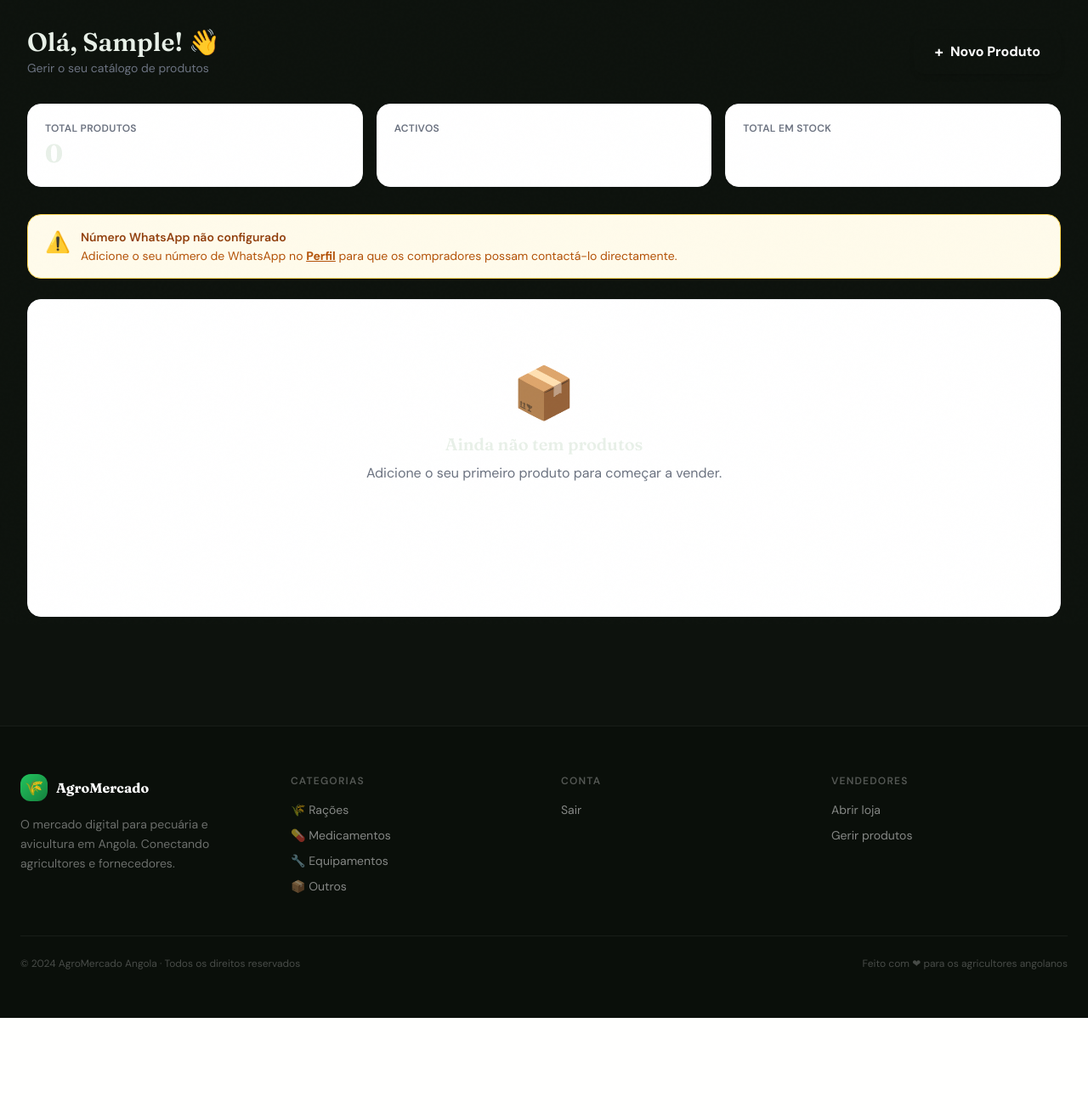
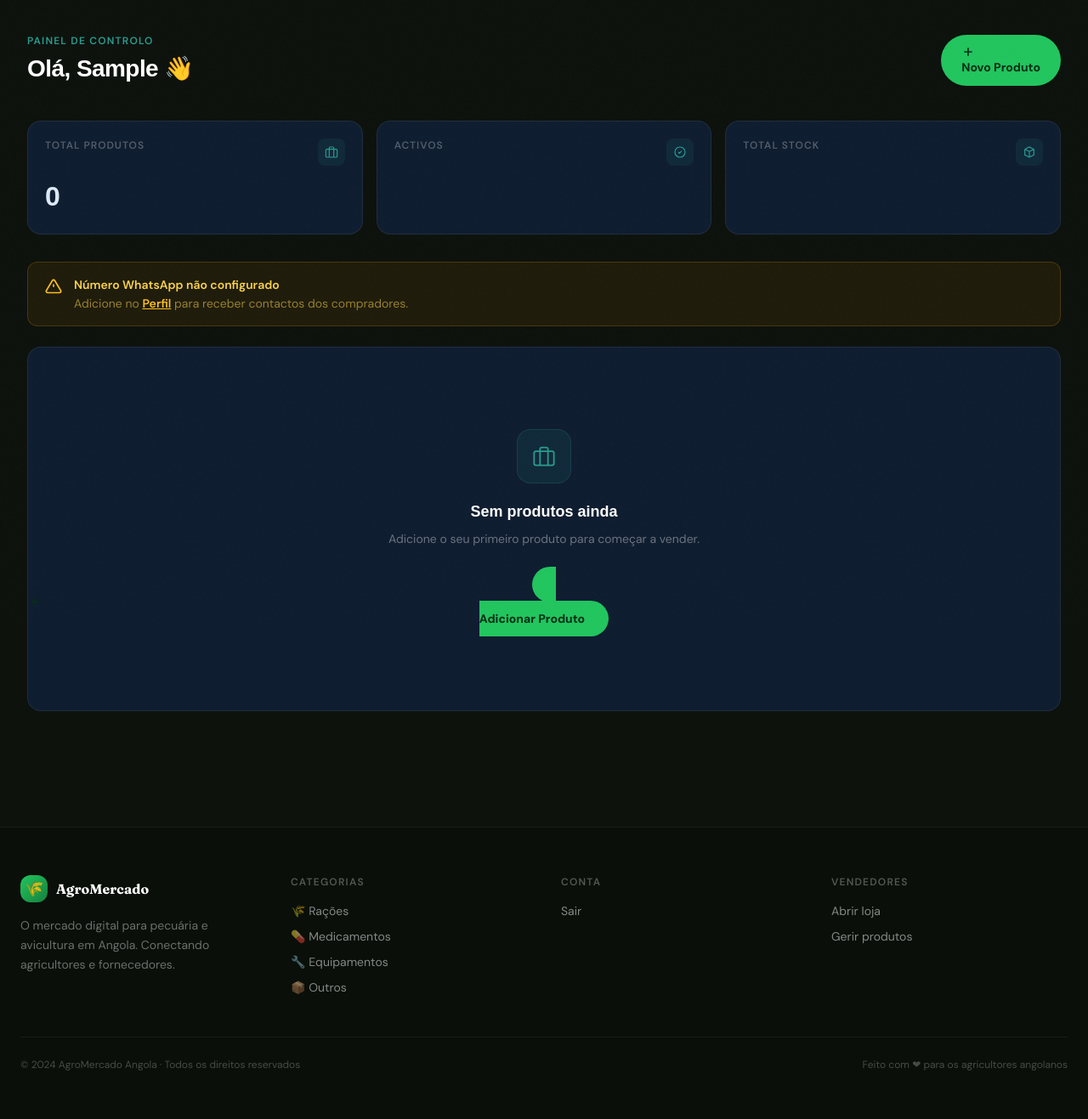
Before and after one commit to kikanegaspar-ui/passafacil, a Flask app: template app/templates/seller/dashboard.html in a window 1280 px wide. Shown: the part 65-1382 px from the top of the page at 85% size. Before the commit the page ends 1263 px from the top, so only its background shows below. Run offline with Flask 3, Linux system fonts and the light colour scheme; the template is opened without the code that fills it, so the values that code supplies are empty; the visitor is signed in with stand-in values (Sample User, id 1); some libraries are stand-ins or nearby versions.

Commit message:
Update dashboard.html

```diff
--- a/app/templates/seller/dashboard.html
+++ b/app/templates/seller/dashboard.html
@@ -1,135 +1,128 @@
 {% extends "base.html" %}
-{% block title %}Dashboard do Vendedor — AgroMercado{% endblock %}
+{% block title %}Dashboard — AgroCAD{% endblock %}
 
 {% block content %}
-<div class="max-w-7xl mx-auto px-4 sm:px-6 lg:px-8 py-8">
+<div class="max-w-7xl mx-auto px-4 sm:px-6 lg:px-8 py-10">
 
   <!-- Header -->
-  <div class="flex flex-col sm:flex-row sm:items-center sm:justify-between gap-4 mb-8">
+  <div class="flex flex-col sm:flex-row sm:items-center sm:justify-between gap-5 mb-10">
     <div>
-      <h1 class="font-display text-2xl sm:text-3xl text-forest-700">
-        Olá, {{ current_user.name.split()[0] }}! 👋
+      <p class="text-xs font-semibold uppercase tracking-widest mb-1" style="color:#2a9d8f;letter-spacing:.1em;">Painel de Controlo</p>
+      <h1 style="font-family:'Plus Jakarta Sans',sans-serif;font-weight:800;font-size:1.75rem;color:white;letter-spacing:-.02em;">
+        Olá, {{ current_user.name.split()[0] }} 👋
       </h1>
-      <p class="text-gray-500 text-sm mt-0.5">Gerir o seu catálogo de produtos</p>
     </div>
-    <a href="{{ url_for('seller.create_product') }}"
-       class="inline-flex items-center gap-2 bg-forest-600 hover:bg-forest-700 text-white font-bold px-6 py-3 rounded-xl transition-colors shadow-md">
-      <span class="text-lg">+</span> Novo Produto
+    <a href="{{ url_for('seller.create_product') }}" class="btn-primary px-6 py-3 text-sm">
+      <svg class="w-4 h-4" fill="none" stroke="currentColor" stroke-width="2.5" viewBox="0 0 24 24"><line x1="12" y1="5" x2="12" y2="19"/><line x1="5" y1="12" x2="19" y2="12"/></svg>
+      Novo Produto
     </a>
   </div>
 
   <!-- Stats -->
   <div class="grid grid-cols-2 sm:grid-cols-3 gap-4 mb-8">
-    <div class="bg-white border border-gray-100 rounded-2xl shadow-sm p-5">
-      <p class="text-xs text-gray-500 uppercase font-semibold tracking-wide mb-1">Total Produtos</p>
-      <p class="font-display text-3xl font-bold text-forest-700">{{ products | length }}</p>
-    </div>
-    <div class="bg-white border border-gray-100 rounded-2xl shadow-sm p-5">
-      <p class="text-xs text-gray-500 uppercase font-semibold tracking-wide mb-1">Activos</p>
-      <p class="font-display text-3xl font-bold text-green-600">{{ active_count }}</p>
-    </div>
-    <div class="bg-white border border-gray-100 rounded-2xl shadow-sm p-5 col-span-2 sm:col-span-1">
-      <p class="text-xs text-gray-500 uppercase font-semibold tracking-wide mb-1">Total em Stock</p>
-      <p class="font-display text-3xl font-bold text-harvest-500">{{ total_stock }}</p>
-    </div>
+    {% for label, value, color, icon_path in [
+      ('Total Produtos', products|length, '#dce8f5', 'M20 7H4a2 2 0 0 0-2 2v10a2 2 0 0 0 2 2h16a2 2 0 0 0 2-2V9a2 2 0 0 0-2-2zM16 21V5a2 2 0 0 0-2-2h-4a2 2 0 0 0-2 2v16'),
+      ('Activos', active_count, '#5ecec4', 'M9 12l2 2 4-4m6 2a9 9 0 1 1-18 0 9 9 0 0 1 18 0'),
+      ('Total Stock', total_stock, '#fbbf24', 'M20 7l-8-4-8 4m16 0l-8 4m8-4v10l-8 4m0-10L4 7m8 4v10M4 7v10l8 4'),
+    ] %}
+      <div class="rounded-2xl p-5 {% if loop.last %}col-span-2 sm:col-span-1{% endif %}" style="background:#0f1d30;border:1px solid rgba(255,255,255,.07);">
+        <div class="flex items-start justify-between mb-3">
+          <p class="text-xs font-semibold uppercase tracking-widest" style="color:rgba(255,255,255,.28);letter-spacing:.08em;">{{ label }}</p>
+          <div class="w-8 h-8 rounded-lg flex items-center justify-center" style="background:rgba(42,157,143,.1);">
+            <svg class="w-4 h-4" style="color:#2a9d8f;" fill="none" stroke="currentColor" stroke-width="1.75" viewBox="0 0 24 24"><path d="{{ icon_path }}"/></svg>
+          </div>
+        </div>
+        <p style="font-family:'Plus Jakarta Sans',sans-serif;font-size:2rem;font-weight:800;color:{{ color }};letter-spacing:-.02em;">{{ value }}</p>
+      </div>
+    {% endfor %}
   </div>
 
   <!-- WhatsApp warning -->
   {% if not current_user.phone %}
-    <div class="bg-amber-50 border border-amber-300 rounded-2xl px-5 py-4 mb-6 flex items-start gap-3">
-      <span class="text-2xl">⚠️</span>
+    <div class="flex items-start gap-3.5 px-5 py-4 rounded-xl mb-6" style="background:rgba(245,158,11,.08);border:1px solid rgba(245,158,11,.2);">
+      <svg class="w-5 h-5 flex-shrink-0 mt-0.5" style="color:#fbbf24;" fill="none" stroke="currentColor" stroke-width="2" viewBox="0 0 24 24"><path d="M10.29 3.86L1.82 18a2 2 0 0 0 1.71 3h16.94a2 2 0 0 0 1.71-3L13.71 3.86a2 2 0 0 0-3.42 0z"/><line x1="12" y1="9" x2="12" y2="13"/><line x1="12" y1="17" x2="12.01" y2="17"/></svg>
       <div>
-        <p class="font-semibold text-amber-800 text-sm">Número WhatsApp não configurado</p>
-        <p class="text-amber-700 text-sm mt-0.5">
-          Adicione o seu número de WhatsApp no
-          <a href="{{ url_for('seller.profile') }}" class="font-bold underline">Perfil</a>
-          para que os compradores possam contactá-lo directamente.
+        <p class="font-semibold text-sm" style="color:#fcd34d;">Número WhatsApp não configurado</p>
+        <p class="text-sm mt-0.5" style="color:rgba(252,211,77,.55);">
+          Adicione no <a href="{{ url_for('seller.profile') }}" class="underline font-semibold" style="color:#fbbf24;">Perfil</a> para receber contactos dos compradores.
         </p>
       </div>
     </div>
   {% endif %}
 
-  <!-- Products Table -->
+  <!-- Products table -->
   {% if products %}
-    <div class="bg-white rounded-2xl border border-gray-100 shadow-sm overflow-hidden">
+    <div class="rounded-2xl overflow-hidden" style="background:#0f1d30;border:1px solid rgba(255,255,255,.07);">
       <div class="overflow-x-auto">
-        <table class="w-full text-sm">
-          <thead class="bg-forest-50 text-forest-700 text-xs uppercase tracking-wide font-semibold">
-            <tr>
-              <th class="text-left px-5 py-3">Produto</th>
-              <th class="text-left px-4 py-3 hidden sm:table-cell">Categoria</th>
-              <th class="text-right px-4 py-3">Preço (AOA)</th>
-              <th class="text-right px-4 py-3 hidden md:table-cell">Stock</th>
-              <th class="text-center px-4 py-3">Estado</th>
-              <th class="text-right px-5 py-3">Acções</th>
+        <table class="w-full text-sm" role="table">
+          <thead>
+            <tr style="border-bottom:1px solid rgba(255,255,255,.06);">
+              <th class="text-left px-5 py-3.5 text-xs font-semibold uppercase tracking-widest" style="color:rgba(255,255,255,.28);">Produto</th>
+              <th class="text-left px-4 py-3.5 text-xs font-semibold uppercase tracking-widest hidden sm:table-cell" style="color:rgba(255,255,255,.28);">Categoria</th>
+              <th class="text-right px-4 py-3.5 text-xs font-semibold uppercase tracking-widest hidden sm:table-cell" style="color:rgba(255,255,255,.28);">Preço</th>
+              <th class="text-right px-4 py-3.5 text-xs font-semibold uppercase tracking-widest hidden md:table-cell" style="color:rgba(255,255,255,.28);">Stock</th>
+              <th class="text-center px-4 py-3.5 text-xs font-semibold uppercase tracking-widest" style="color:rgba(255,255,255,.28);">Estado</th>
+              <th class="text-right px-5 py-3.5 text-xs font-semibold uppercase tracking-widest" style="color:rgba(255,255,255,.28);">Acções</th>
             </tr>
           </thead>
-          <tbody class="divide-y divide-gray-50">
+          <tbody>
             {% for product in products %}
-              <tr class="hover:bg-gray-50 transition-colors" id="row-{{ product.id }}">
-                <!-- Product info -->
+              <tr class="table-row" id="row-{{ product.id }}">
                 <td class="px-5 py-4">
                   <div class="flex items-center gap-3">
-                    <img src="{{ product.image }}"
-                         alt="{{ product.name }}"
-                         class="w-10 h-10 rounded-xl object-cover flex-shrink-0 bg-gray-100"
-                         onerror="this.src='https://placehold.co/40x40/1a4a1a/fff?text=P'" />
+                    <img src="{{ product.image }}" alt="{{ product.name }}"
+                         class="w-10 h-10 rounded-xl object-cover flex-shrink-0"
+                         style="background:#162640;"
+                         onerror="this.src='https://placehold.co/40x40/0f1d30/2a9d8f?text=P'"/>
                     <div class="min-w-0">
-                      <p class="font-semibold text-gray-800 truncate max-w-[180px]">{{ product.name }}</p>
-                      <p class="text-xs text-gray-400 truncate max-w-[180px]">
-                        {{ product.description[:50] ~ '…' if product.description and product.description|length > 50 else product.description or '' }}
-                      </p>
+                      <p class="font-medium truncate max-w-[180px]" style="color:rgba(255,255,255,.8);">{{ product.name }}</p>
+                      <p class="text-xs truncate hidden sm:hidden" style="color:rgba(255,255,255,.35);">{{ product.formatted_price }}</p>
                     </div>
                   </div>
                 </td>
-                <!-- Category -->
                 <td class="px-4 py-4 hidden sm:table-cell">
-                  <span class="text-xs bg-forest-50 text-forest-700 px-2 py-1 rounded-full font-medium">
-                    {{ product.category.icon }} {{ product.category.name }}
-                  </span>
+                  <span class="badge">{{ product.category.icon }} {{ product.category.name }}</span>
                 </td>
-                <!-- Price -->
-                <td class="px-4 py-4 text-right font-semibold text-forest-700">
-                  {{ product.formatted_price }}
+                <td class="px-4 py-4 text-right hidden sm:table-cell">
+                  <span style="font-family:'Plus Jakarta Sans',sans-serif;font-weight:700;color:#5ecec4;">{{ product.formatted_price }}</span>
                 </td>
-                <!-- Stock -->
                 <td class="px-4 py-4 text-right hidden md:table-cell">
-                  <span class="{{ 'text-red-500 font-bold' if product.stock == 0 else 'text-gray-700' }}">
+                  <span class="{{ 'font-bold' if product.stock == 0 else '' }}"
+                        style="font-family:'JetBrains Mono',monospace;font-size:.875rem;color:{{ 'rgba(239,68,68,.9)' if product.stock == 0 else 'rgba(255,255,255,.55)' }};">
                     {{ product.stock }}
                   </span>
                 </td>
-                <!-- Toggle status -->
                 <td class="px-4 py-4 text-center">
-                  <button
-                    onclick="toggleProduct({{ product.id }}, this)"
-                    class="relative inline-flex h-6 w-11 items-center rounded-full transition-colors focus:outline-none
-                           {{ 'bg-green-500' if product.is_active else 'bg-gray-300' }}"
-                    title="{{ 'Desactivar' if product.is_active else 'Activar' }}"
-                    data-active="{{ 'true' if product.is_active else 'false' }}"
-                  >
-                    <span class="inline-block h-4 w-4 transform rounded-full bg-white shadow transition-transform
-                                 {{ 'translate-x-6' if product.is_active else 'translate-x-1' }}"></span>
+                  <button onclick="toggleProduct({{ product.id }}, this)"
+                          class="toggle {{ 'on' if product.is_active else 'off' }}"
+                          data-active="{{ 'true' if product.is_active else 'false' }}"
+                          aria-label="Activar/desactivar produto"
+                          title="{{ 'Desactivar' if product.is_active else 'Activar' }}">
+                    <span class="toggle-knob"></span>
                   </button>
                 </td>
-                <!-- Actions -->
-                <td class="px-5 py-4 text-right">
-                  <div class="flex items-center justify-end gap-2">
-                    <a href="{{ url_for('buyer.product_detail', product_id=product.id) }}"
-                       target="_blank"
-                       class="text-xs text-gray-500 hover:text-forest-600 transition-colors p-1.5 rounded-lg hover:bg-forest-50"
-                       title="Ver produto">
-                      👁
+                <td class="px-5 py-4">
+                  <div class="flex items-center justify-end gap-1">
+                    <a href="{{ url_for('buyer.product_detail', product_id=product.id) }}" target="_blank"
+                       class="p-2 rounded-lg transition-colors" title="Ver no marketplace"
+                       style="color:rgba(255,255,255,.3);"
+                       onmouseover="this.style.color='white';this.style.background='rgba(255,255,255,.06)';"
+                       onmouseout="this.style.color='rgba(255,255,255,.3)';this.style.background='';">
+                      <svg class="w-4 h-4" fill="none" stroke="currentColor" stroke-width="1.75" viewBox="0 0 24 24"><path d="M1 12s4-8 11-8 11 8 11 8-4 8-11 8-11-8-11-8z"/><circle cx="12" cy="12" r="3"/></svg>
                     </a>
                     <a href="{{ url_for('seller.edit_product', product_id=product.id) }}"
-                       class="text-xs text-blue-600 hover:text-blue-800 transition-colors p-1.5 rounded-lg hover:bg-blue-50"
-                       title="Editar">
-                      ✏️
+                       class="p-2 rounded-lg transition-colors" title="Editar"
+                       style="color:rgba(255,255,255,.3);"
+                       onmouseover="this.style.color='#7aa3d4';this.style.background='rgba(26,58,107,.25)';"
+                       onmouseout="this.style.color='rgba(255,255,255,.3)';this.style.background='';">
+                      <svg class="w-4 h-4" fill="none" stroke="currentColor" stroke-width="1.75" viewBox="0 0 24 24"><path d="M11 4H4a2 2 0 0 0-2 2v14a2 2 0 0 0 2 2h14a2 2 0 0 0 2-2v-7"/><path d="M18.5 2.5a2.121 2.121 0 0 1 3 3L12 15l-4 1 1-4 9.5-9.5z"/></svg>
                     </a>
-                    <button
-                      onclick="deleteProduct({{ product.id }}, '{{ product.name | e }}')"
-                      class="text-xs text-red-500 hover:text-red-700 transition-colors p-1.5 rounded-lg hover:bg-red-50"
-                      title="Eliminar">
-                      🗑
+                    <button onclick="deleteProduct({{ product.id }}, '{{ product.name | e }}')"
+                            class="p-2 rounded-lg transition-colors" title="Eliminar"
+                            style="color:rgba(255,255,255,.3);"
+                            onmouseover="this.style.color='#fca5a5';this.style.background='rgba(239,68,68,.1)';"
+                            onmouseout="this.style.color='rgba(255,255,255,.3)';this.style.background='';">
+                      <svg class="w-4 h-4" fill="none" stroke="currentColor" stroke-width="1.75" viewBox="0 0 24 24"><polyline points="3,6 5,6 21,6"/><path d="M19 6v14a2 2 0 0 1-2 2H7a2 2 0 0 1-2-2V6m3 0V4a1 1 0 0 1 1-1h4a1 1 0 0 1 1 1v2"/></svg>
                     </button>
                   </div>
                 </td>
@@ -140,39 +133,38 @@
       </div>
     </div>
   {% else %}
-    <!-- Empty state -->
-    <div class="text-center py-20 bg-white rounded-2xl border border-gray-100 shadow-sm">
-      <div class="text-6xl mb-4">📦</div>
-      <h3 class="font-display text-xl text-forest-700 mb-2">Ainda não tem produtos</h3>
-      <p class="text-gray-500 mb-6">Adicione o seu primeiro produto para começar a vender.</p>
-      <a href="{{ url_for('seller.create_product') }}"
-         class="inline-flex items-center gap-2 bg-forest-600 hover:bg-forest-700 text-white font-bold px-8 py-3.5 rounded-xl transition-colors">
-        + Adicionar Produto
+    <div class="text-center py-24 rounded-2xl" style="background:#0f1d30;border:1px solid rgba(255,255,255,.07);">
+      <div class="w-16 h-16 rounded-2xl mx-auto mb-5 flex items-center justify-center" style="background:rgba(42,157,143,.1);border:1px solid rgba(42,157,143,.2);">
+        <svg class="w-7 h-7" style="color:#2a9d8f;" fill="none" stroke="currentColor" stroke-width="1.5" viewBox="0 0 24 24"><path d="M20 7H4a2 2 0 0 0-2 2v10a2 2 0 0 0 2 2h16a2 2 0 0 0 2-2V9a2 2 0 0 0-2-2zM16 21V5a2 2 0 0 0-2-2h-4a2 2 0 0 0-2 2v16"/></svg>
+      </div>
+      <h3 style="font-family:'Plus Jakarta Sans',sans-serif;font-weight:700;font-size:1.125rem;color:white;" class="mb-2">Sem produtos ainda</h3>
+      <p class="text-sm mb-8" style="color:rgba(255,255,255,.38);">Adicione o seu primeiro produto para começar a vender.</p>
+      <a href="{{ url_for('seller.create_product') }}" class="btn-primary px-7 py-3 text-sm">
+        <svg class="w-4 h-4" fill="none" stroke="currentColor" stroke-width="2.5" viewBox="0 0 24 24"><line x1="12" y1="5" x2="12" y2="19"/><line x1="5" y1="12" x2="19" y2="12"/></svg>
+        Adicionar Produto
       </a>
     </div>
   {% endif %}
 </div>
 
-<!-- Delete Confirmation Modal -->
-<div id="delete-modal"
-     class="fixed inset-0 bg-black/50 backdrop-blur-sm z-50 hidden items-center justify-center p-4">
-  <div class="bg-white rounded-3xl shadow-2xl max-w-sm w-full p-8 text-center">
-    <div class="text-5xl mb-4">⚠️</div>
-    <h3 class="font-display text-xl font-bold text-gray-800 mb-2">Eliminar produto?</h3>
-    <p id="delete-modal-text" class="text-gray-500 text-sm mb-6"></p>
+<!-- Delete Modal -->
+<div id="delete-modal" class="fixed inset-0 z-50 hidden items-center justify-center p-4" style="background:rgba(0,0,0,.75);backdrop-filter:blur(8px);">
+  <div class="w-full max-w-sm rounded-2xl p-8 text-center" style="background:#0f1d30;border:1px solid rgba(255,255,255,.1);box-shadow:0 32px 80px rgba(0,0,0,.7);">
+    <div class="w-14 h-14 rounded-2xl mx-auto mb-5 flex items-center justify-center" style="background:rgba(239,68,68,.1);border:1px solid rgba(239,68,68,.25);">
+      <svg class="w-6 h-6" style="color:#fca5a5;" fill="none" stroke="currentColor" stroke-width="1.75" viewBox="0 0 24 24"><polyline points="3,6 5,6 21,6"/><path d="M19 6v14a2 2 0 0 1-2 2H7a2 2 0 0 1-2-2V6m3 0V4a1 1 0 0 1 1-1h4a1 1 0 0 1 1 1v2"/></svg>
+    </div>
+    <h3 style="font-family:'Plus Jakarta Sans',sans-serif;font-weight:700;font-size:1.125rem;color:white;" class="mb-2">Eliminar produto?</h3>
+    <p id="delete-modal-text" class="text-sm mb-8" style="color:rgba(255,255,255,.45);"></p>
     <div class="flex gap-3">
-      <button onclick="closeDeleteModal()"
-              class="flex-1 border border-gray-200 hover:bg-gray-50 text-gray-700 font-semibold py-3 rounded-xl transition-colors">
-        Cancelar
-      </button>
-      <button id="confirm-delete-btn"
-              class="flex-1 bg-red-500 hover:bg-red-600 text-white font-bold py-3 rounded-xl transition-colors">
+      <button onclick="closeDeleteModal()" class="flex-1 btn-secondary py-3 text-sm">Cancelar</button>
+      <button id="confirm-delete-btn" class="flex-1 py-3 text-sm font-semibold rounded-xl transition-all"
+              style="background:rgba(239,68,68,.15);border:1px solid rgba(239,68,68,.3);color:#fca5a5;"
+              onmouseover="this.style.background='rgba(239,68,68,.25)';" onmouseout="this.style.background='rgba(239,68,68,.15)';">
         Eliminar
       </button>
     </div>
   </div>
 </div>
-
 {% endblock %}
 
 {% block scripts %}
```
